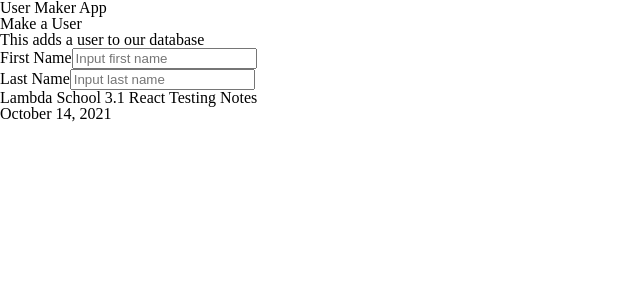
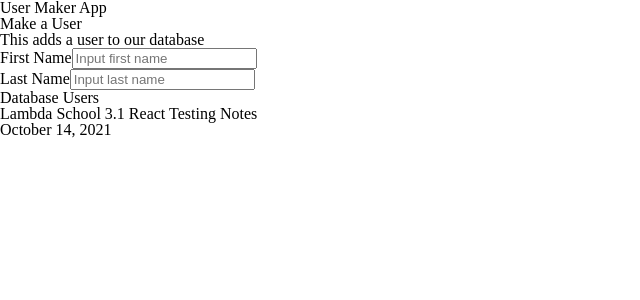
Before and after one commit to taratimmerman/user-maker-test, a React (Create React App) app: page / in a window 1280 px wide. Shown: the top 300 px of the page, without its empty margins (0-640 px from the left). Built offline with nearby package versions, Linux system fonts and the light colour scheme.

Commit message:
create database component

```diff
--- /dev/null
+++ b/src/components/Database.jsx
@@ -0,0 +1,9 @@
+import React from 'react';
+
+const Database = () => (
+  <section>
+    <h1>Database Users</h1>
+  </section>
+);
+
+export default Database;
--- a/src/components/Main.jsx
+++ b/src/components/Main.jsx
@@ -1,10 +1,12 @@
 import React from 'react';
 
 import Form from './Form';
+import Database from './Database';
 
 const Main = () => (
   <main>
     <Form />
+    <Database />
   </main>
 );
 
```
